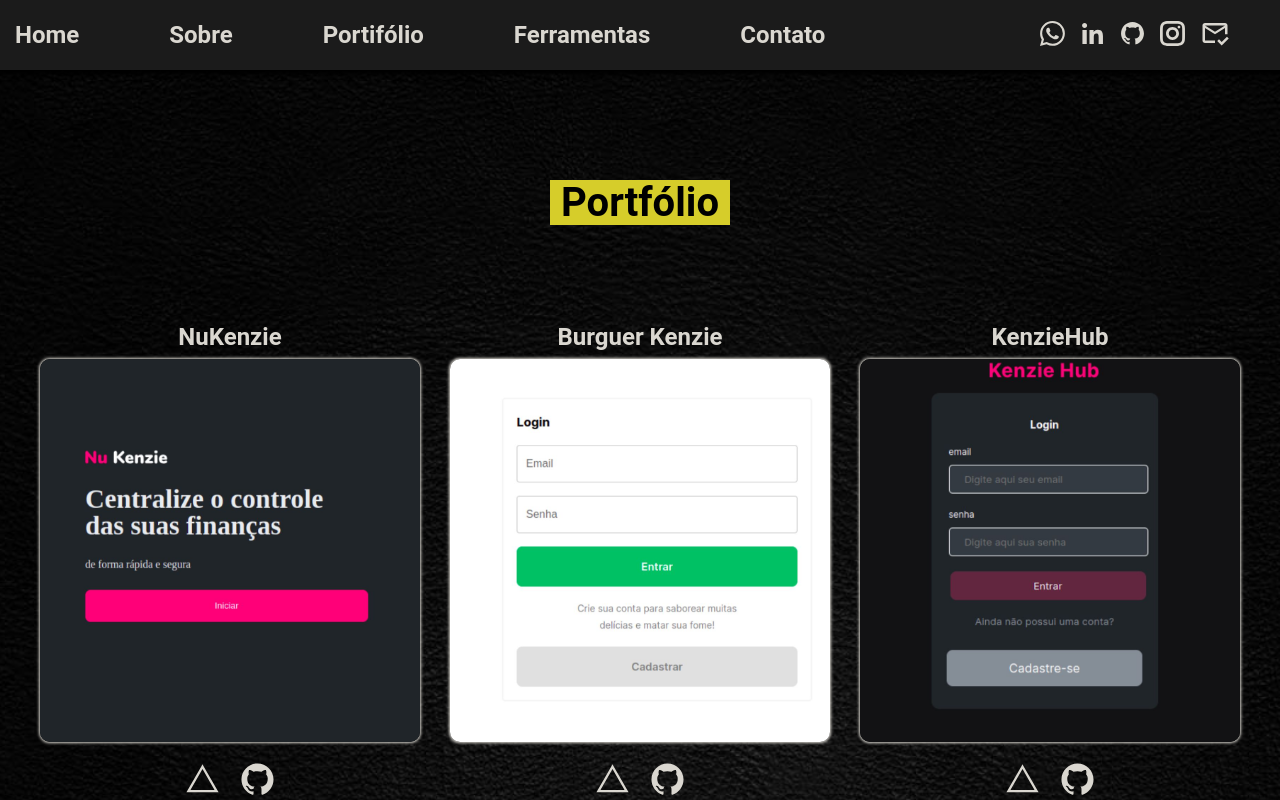
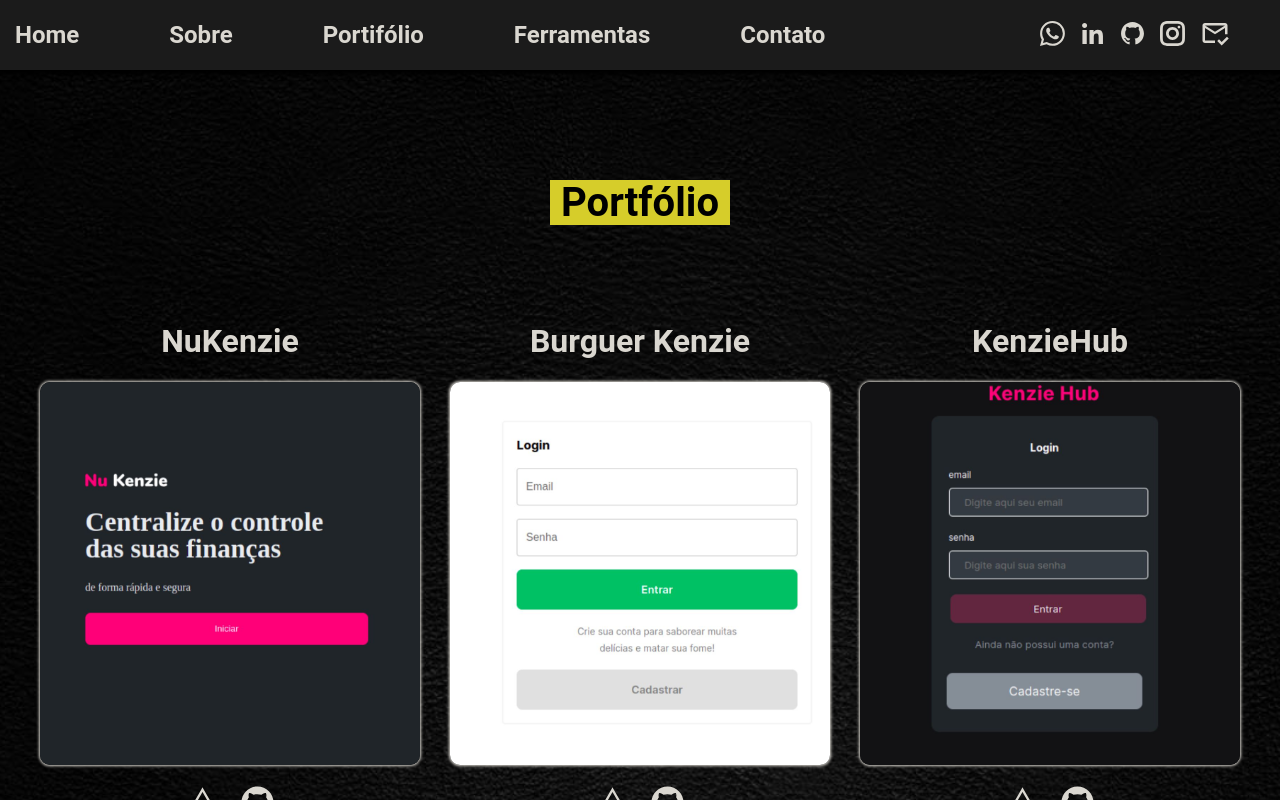
Before and after one commit to Geraldopereirads/potfolio-geraldopereirads-1.0, a React (Vite) app: page /portifolio in a window 1280 px wide. Shown: the top 800 px of the page. Built offline with nearby package versions, Linux system fonts and the light colour scheme.

Commit message:
fix: repair

```diff
--- a/src/pages/PortifolioPage/mainPortfolioPageSlider/ProjectListTwo/projectListStyleTwo.ts
+++ b/src/pages/PortifolioPage/mainPortfolioPageSlider/ProjectListTwo/projectListStyleTwo.ts
@@ -19,6 +19,8 @@ export const ProjectListStyleLiTwo = styled.li`
 
   a h2 {
     color: var(--title-nav);
+    font-size: 2rem;
+    padding-bottom: 15px;
   }
 `;
 
```
